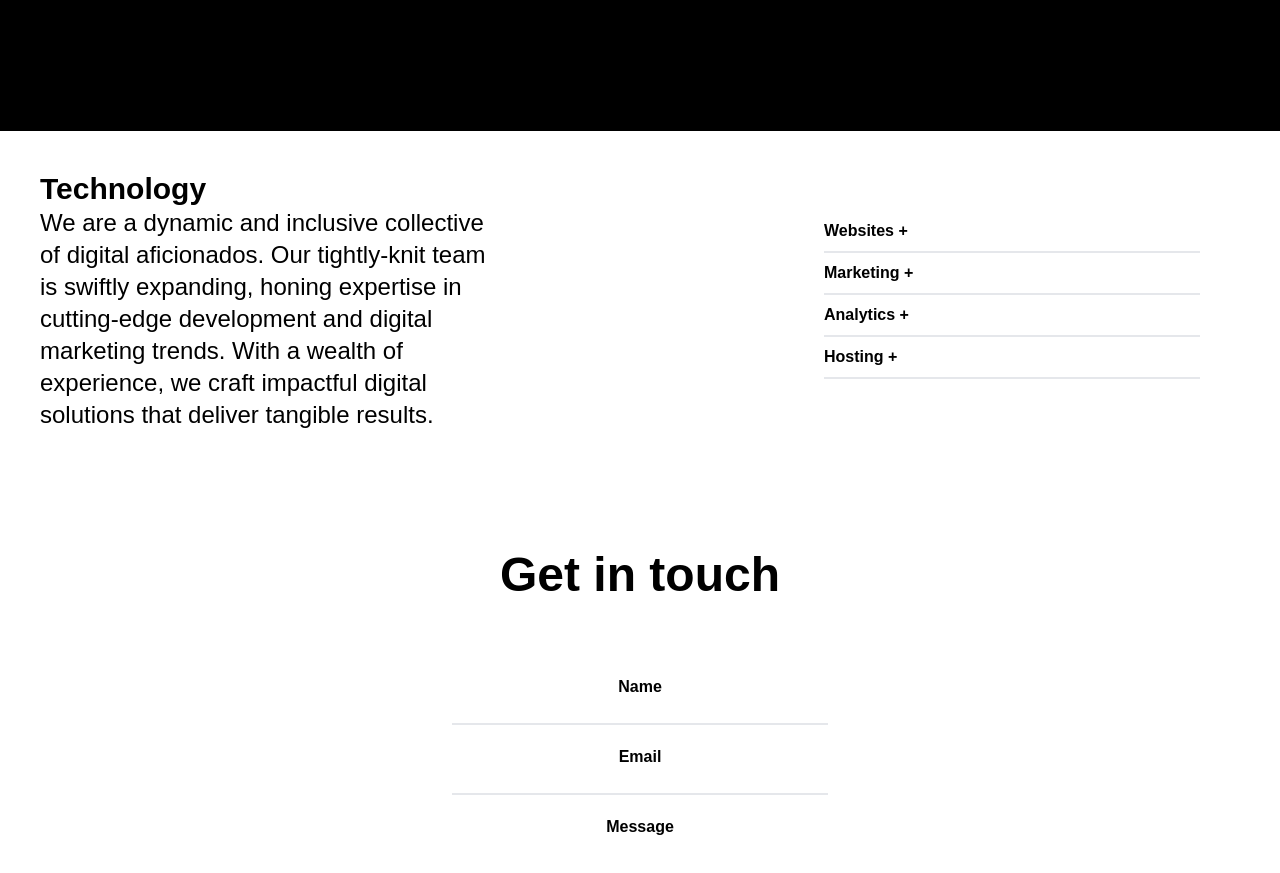
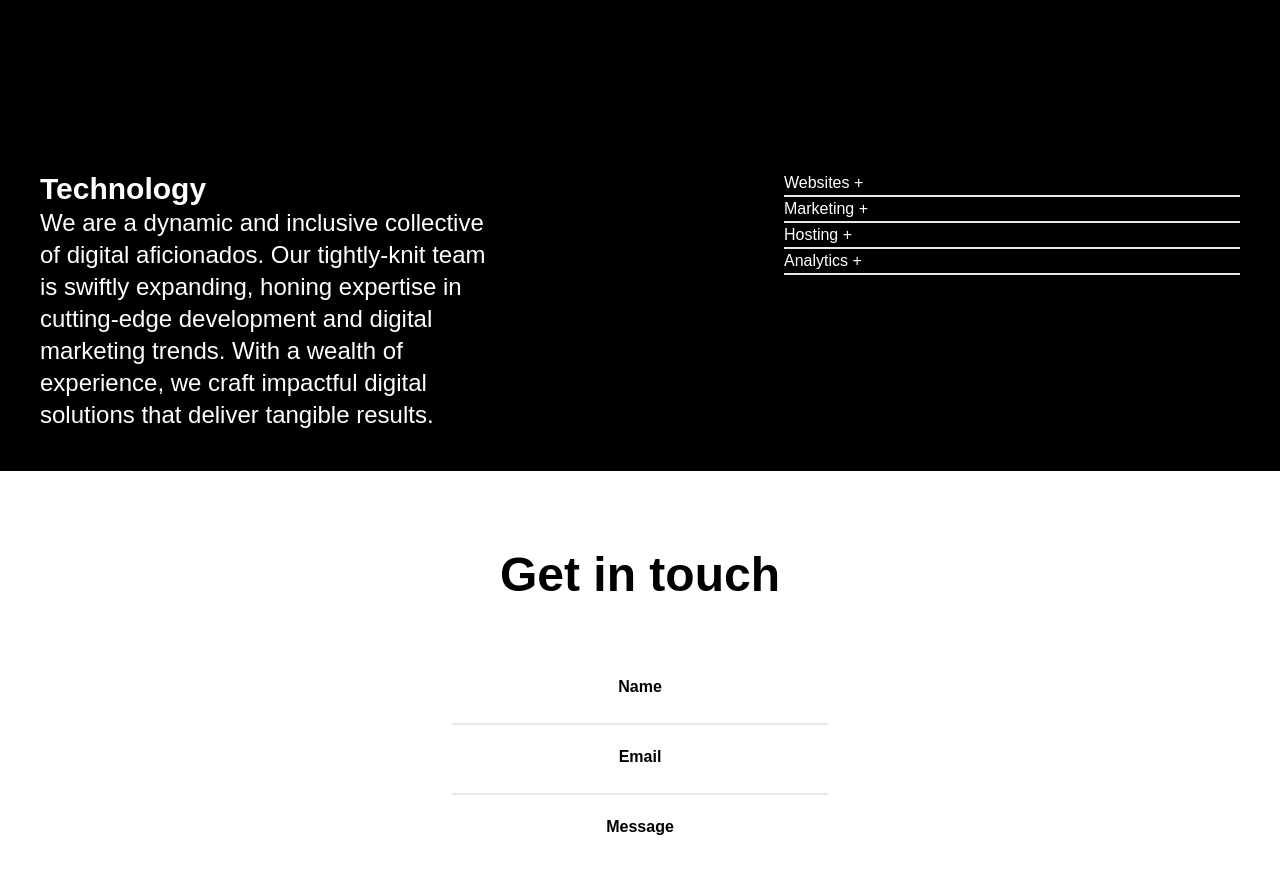
Before and after one commit to shar27/nextcms, a Next.js app: page /Services in a window 1280 px wide. Shown: the part 800-1673 px from the top of the page. Built offline with nearby package versions, Linux system fonts and the light colour scheme.

Commit message:
services components render

```diff
--- a/pages/About.js
+++ b/pages/About.js
@@ -18,7 +18,7 @@ function About() {
 
       <div className="relative w-full h-screen  opacity-75 z-0">
         <Image
-          className="absolute top-0 left-0 w-full h-full"
+          className="absolute top-0 left-0 w-full h-screen lg:h-full"
           src={lome}
           width={300}
           height={500}
--- a/pages/Services.js
+++ b/pages/Services.js
@@ -7,15 +7,43 @@ import { useState } from 'react'
 
 function Services() {
 
-  const [isShow, setIsNotShowing] = useState(false)
+  const [divs, setDivs] = useState([
+    {
+      id: 1,
+      title: "Websites",
+      content: "We start by understanding your business goals and target audience to create a strategic plan. Our creative team designs a user-friendly and aesthetically pleasing website tailored to your brand. We build your website with the latest technologies, ensuring it is fast, secure, and responsive. Finally, we launch your website and provide ongoing support to keep it running smoothly.",
+      isShowing: false,
+    },
+    {
+      id: 2,
+      title: "Marketing",
+      content: "We start by understanding your business goals and target audience to develop a customized marketing strategy. Our creative team then crafts compelling campaigns and engaging content to capture your audience’s attention. We implement these strategies across multiple channels, ensuring optimal reach and engagement. Finally, we analyze the results and provide detailed reports, continuously refining our approach for maximum effectiveness.",
+      isShowing: false,
+    },
+    {
+      id: 3,
+      title: "Hosting",
+      content: "We start by assessing your website’s requirements to provide tailored hosting solutions that meet your specific needs. Our team then sets up and configures your hosting environment to ensure optimal performance and security. We migrate your website to our servers seamlessly, minimizing downtime and ensuring a smooth transition. Finally, we offer ongoing monitoring and support to keep your website running reliably and efficiently.",
+      isShowing: false,
+    },
+    {
+      id: 4,
+      title: "Analytics",
+      content: "We begin by identifying key performance indicators (KPIs) aligned with your business objectives. Our team then implements robust analytics tools to track website traffic, user behavior, and conversion metrics. We analyze the data collected to gain valuable insights into your audience's preferences and behaviors. Finally, we provide comprehensive reports and recommendations to optimize your marketing efforts and drive continuous improvement.",
+      isShowing: false,
+    },
+  ]);
 
-  const toggleSection = () => [
-    setIsNotShowing(!isShow)
-  ]
-
+  const toggleDiv = (id) => {
+    setDivs((prevDivs) =>
+      prevDivs.map((div) =>
+        div.id === id ? { ...div, isShowing: !div.isShowing } : div
+      )
+    );
+  };
 
   return (
-    <div>
+    <div className=''>
       <Head>
         <title>Marketing Agency </title>
         <meta name="description" content="London Marketing Agency & Websites" />
@@ -45,7 +73,7 @@ function Services() {
 
       </div>
 
-<div className="grid grid-cols-1 lg:grid-cols-2 p-10 gap-0 lg:gap-72 bg-white text-black">
+<div className="grid grid-cols-1 lg:grid-cols-2 p-10 gap-0 lg:gap-72 bg-black text-white">
       <div className="">
         <h3 className="text-2xl lg:text-3xl font-bold">Technology</h3>
 
@@ -58,48 +86,25 @@ function Services() {
 
         </p>
       </div>
-      <div className='font-bold p-0 lg:p-10 leading-10'>
 
-          <button onClick={toggleSection} className='border-b-2 w-full text-left'>Websites
-          {isShow ? '-' : '  +  '}
+<div>
+      {divs.map(({ id, title, content, isShowing }) => (
+        <div key={id}>
+          <button
+            onClick={() => toggleDiv(id)}
+            className='border-b-2 w-full text-left'
+          >
+            {title}
+            {isShowing ? '-' : ' + '}
           </button>
-          {isShow && (
-        <div className="mt-4 p-4 border border-gray-300 rounded">
-          <p>Here is some more information that you can show or hide.</p>
-          <p>You can add more content here as needed.</p>
+          {isShowing && (
+            <div className="mt-4 p-4 border border-gray-300 rounded">
+              <p>{content}</p>
+              <p>You can add more content here as needed.</p>
+            </div>
+          )}
         </div>
-      )}
-          <br/>
-          <button onClick={toggleSection} className='border-b-2 w-full text-left'>Marketing
-          {isShow ? '-' : '  +  '}
-          </button>
-          {isShow && (
-        <div className="mt-4 p-4 border border-gray-300 rounded">
-          <p>Here is some more information that you can show or hide.</p>
-          <p>You can add more content here as needed.</p>
-        </div>
-      )}
-          <br/>
-          <button onClick={toggleSection} className='border-b-2 w-full text-left'>Analytics
-          {isShow ? '-' : '  +  '}
-          </button>
-          {isShow && (
-        <div className="mt-4 p-4 border border-gray-300 rounded">
-          <p>Here is some more information that you can show or hide.</p>
-          <p>You can add more content here as needed.</p>
-        </div>
-      )}
-          <br/>
-          <button onClick={toggleSection} className='border-b-2 w-full text-left'>Hosting
-          {isShow ? '-' : '  +  '}
-          </button>
-          {isShow && (
-        <div className="mt-4 p-4 border border-gray-300 rounded">
-          <p>Here is some more information that you can show or hide.</p>
-          <p>You can add more content here as needed.</p>
-        </div>
-      )}
-
+      ))}
       </div>
       </div>
 
```
